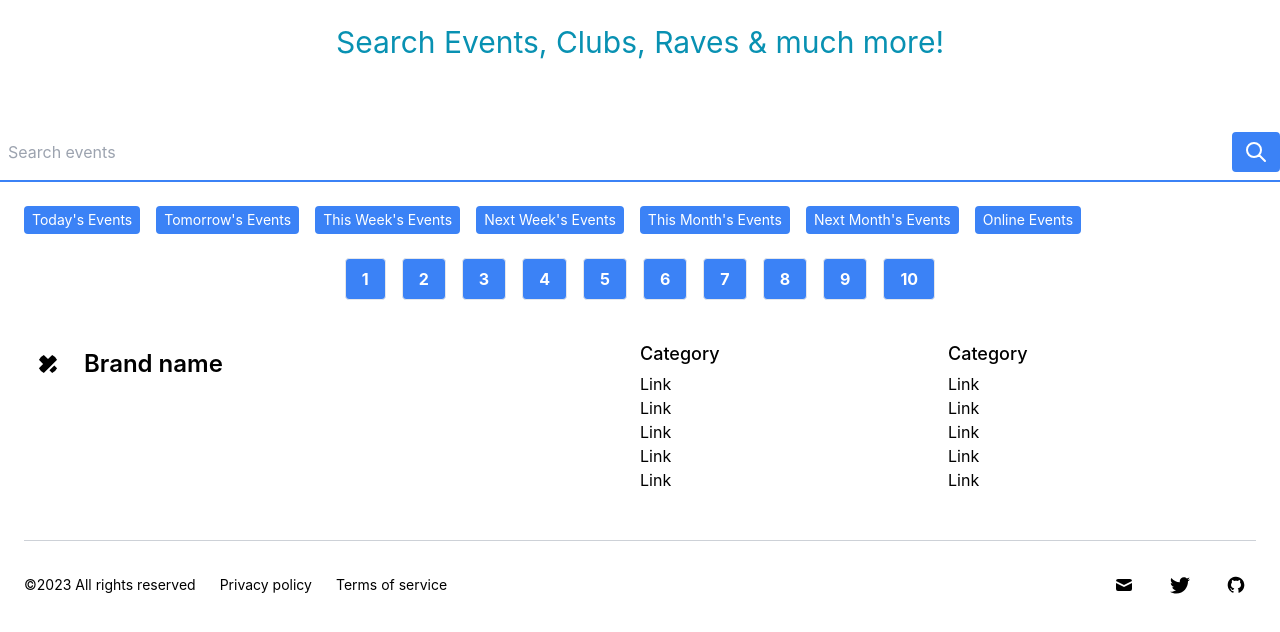
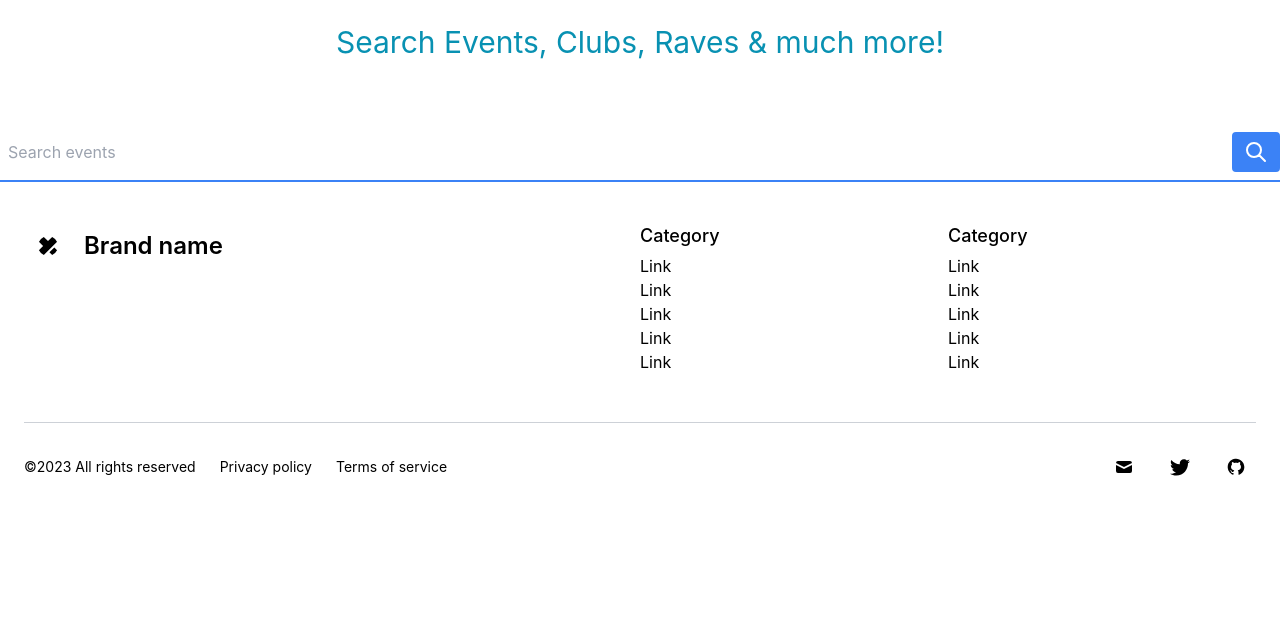
Before and after one commit to Bibbleboop/Eat-Rave-Love, a React (Create React App) app: page / in a window 1280 px wide. Shown: the top 632 px of the page. Built offline with nearby package versions, Linux system fonts and the light colour scheme.

Commit message:
SearchButtons & pageNumbers are only displayed when user searches for event

```diff
--- a/src/Components/searchbar/searchbar.js
+++ b/src/Components/searchbar/searchbar.js
@@ -9,6 +9,7 @@ function SearchBar(props) {
   const [results, setResults] = useState([]);
   const [filter, setFilter] = useState('');
   const [pageNumber, setPageNumber] = useState(1);
+  const [showComponents, setShowComponents] = useState(false);
 
   const search = (query, filter, pageNumber) => {
     const search = new SerpApi.GoogleSearch("c454b774640a879beb6a843015825e7d8c4e98701f51969d6dd8e5906d392064");
@@ -23,6 +24,7 @@ function SearchBar(props) {
 
     search.json(params, (data) => {
       setResults(data.events_results);
+      setShowComponents(true); // Set showComponents to true after results are set
     });
   };
 
@@ -62,11 +64,13 @@ function SearchBar(props) {
 <button
 className="flex-shrink-0 bg-blue-500 hover:bg-blue-700 border-blue-500 hover:border-blue-700 text-sm border-4 text-white py-1 px-2 rounded focus:outline-none focus:shadow-outline"
 type="button"
-          onClick={search}
+onClick={() => search(query, filter, pageNumber)} // Pass search function to onClick
 >
 <svg fill="none" stroke="currentColor" strokeLinecap="round" strokeLinejoin="round" strokeWidth="2" viewBox="0 0 24 24" className="w-6 h-6"><path d="M21 21l-6-6m2-5a7 7 0 11-14 0 7 7 0 0114 0z"></path></svg>
 </button>
 </div>
+{showComponents && ( // Conditionally render SearchButtons and PageNumbers
+<>
 <SearchButtons setFilter={handleButtonClick} />
 <div className="flex flex-wrap justify-center">
 {Array.isArray(results) && results.map((result) => (
@@ -74,6 +78,8 @@ function SearchBar(props) {
 ))}
 </div>
 <PageNumbers query={query} setResults={setResults} handlePageClick={handlePageClick} />
+</>
+)}
 </div>
 );
 }
```
Lines whose indentation alone changed are shown as unchanged.
